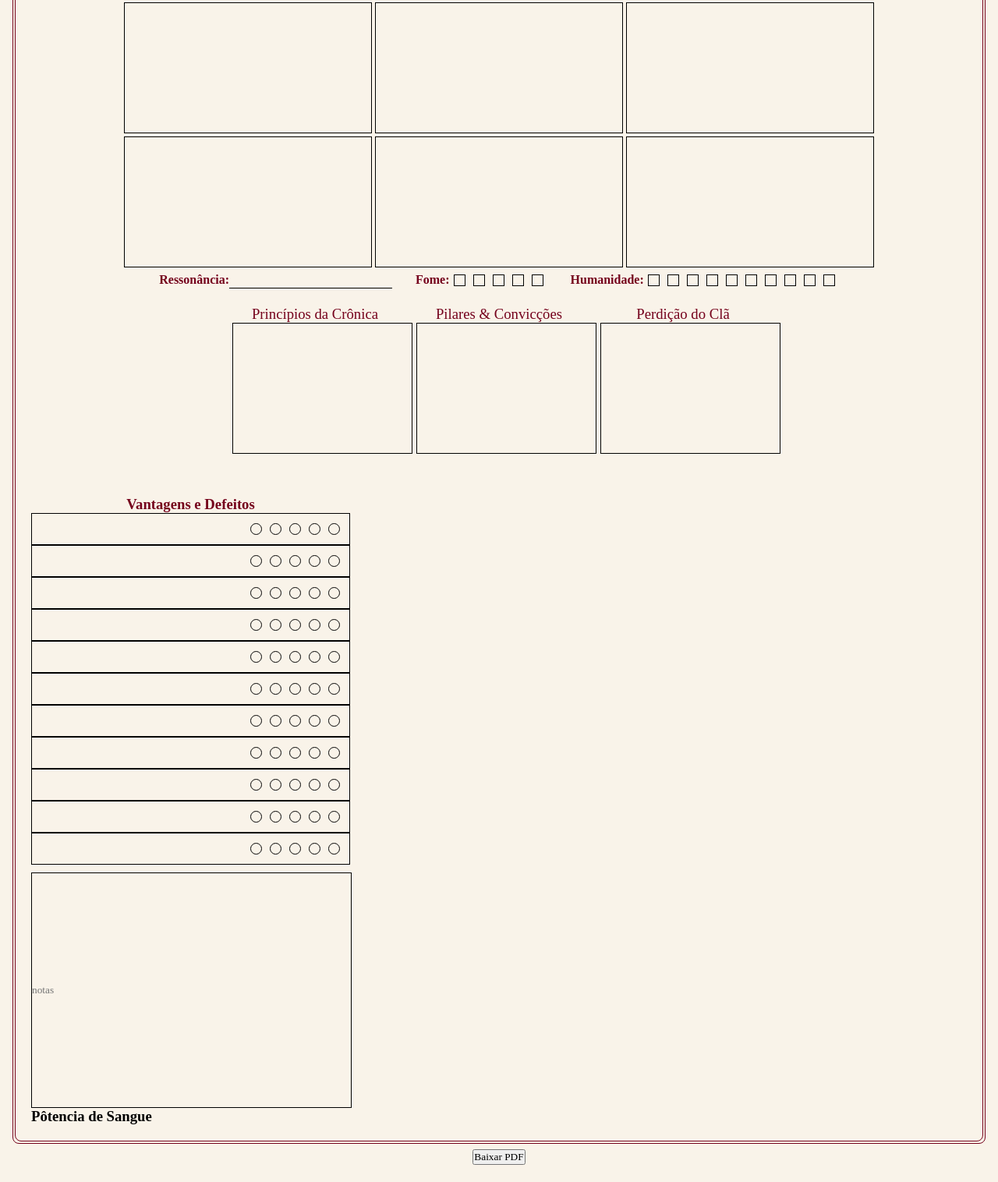
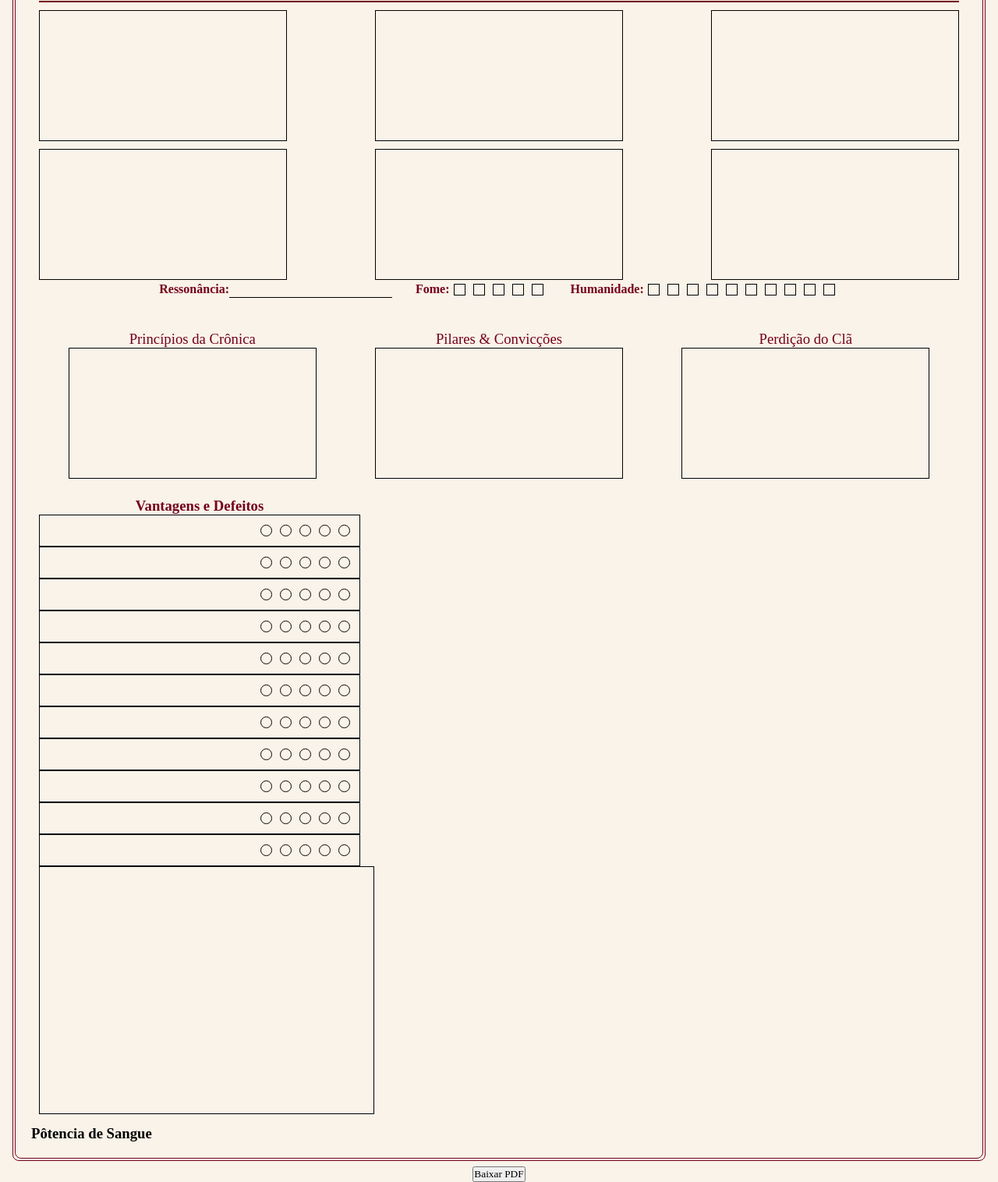
Before and after one commit to R4PTOR-C/Ficha_rpg, a plain HTML site: page index.html in a window 1280 px wide. Shown: the part 1068-2584 px from the top of the page at 78% size. Before the commit the page ends 2562 px from the top, so only its background shows below. Drawn offline with nearby package versions, Linux system fonts and the light colour scheme.

Commit message:
mais responsivo

```diff
--- a/index.html
+++ b/index.html
@@ -1154,11 +1154,11 @@
                         </li>
                     </ul>
 
-                    <div class="notas"></div>
+                    <div>
+                        <textarea class="nota"></textarea>
+                    </div>
                 </div>
-                <div class="nota">
-                    <input type="text" placeholder="notas">
-                </div>
+
             </div>
             <div class="direita">
                 <div class="potencia_de_sangue">
--- a/style.css
+++ b/style.css
@@ -152,12 +152,20 @@ Avaliando se à nescessidade de uma Criação de uma classe geral para todas as
 
 
 
-.disciplinas{
+.disciplinas {
     text-align: center;
+    margin: 0 auto; /* Centraliza a seção */
+    max-width: 100%; /* Garante que não ultrapasse a largura da tela */
+    padding: 10px; /* Espaçamento interno */
+    box-sizing: border-box; /* Inclui padding e borda no cálculo da largura */
 }
 
-.descricao_dis{
+.descricao_dis {
     padding-top: 10px;
+    display: flex;
+    flex-wrap: wrap; /* Permite que as caixas se ajustem automaticamente */
+    justify-content: space-between; /* Espaça as caixas uniformemente */
+    gap: 10px; /* Espaçamento entre as caixas */
 }
 
 .logo {
@@ -207,9 +215,19 @@ Avaliando se à nescessidade de uma Criação de uma classe geral para todas as
 
 .descricao_superior {
     display: flex;
-    gap: 23px;
-    justify-content: center;
-    padding-bottom: 50px;
+    flex-wrap: wrap; /* Permite que os itens se ajustem automaticamente */
+    justify-content: center; /* Centraliza os itens */
+    gap: 20px; /* Espaçamento entre os itens */
+    padding: 10px; /* Espaçamento interno */
+    max-width: 100%; /* Garante que os itens não ultrapassem a largura */
+    box-sizing: border-box; /* Inclui padding no cálculo da largura */
+}
+
+.descricao_superior div {
+    flex: 1 1 calc(33.33% - 20px); /* Cada item ocupa aproximadamente 1/3 da largura */
+    max-width: calc(33.33% - 20px); /* Define a largura máxima */
+    box-sizing: border-box; /* Inclui padding e borda no cálculo */
+    text-align: center; /* Centraliza o texto */
 }
 
 .descricao_superior h3{
@@ -369,18 +387,30 @@ display: flex;
 }
 
 .nota{
-    padding-top: 10px;
-}
-.nota input[type="text"]{
-    border: 1px solid #000;
+    padding: 8px; /* Espaçamento interno */
+    border: 1px solid #000; /* Borda */
+    font-size: 16px; /* Tamanho do texto */
+    line-height: 1.5; /* Altura da linha */
+    background: transparent; /* Fundo invisível */
+    outline: none; /* Remove contorno ao focar */
+    resize: none; /* Impede redimensionamento manual */
+    transition: border-color 0.3s ease;
     width: 100%;
     height: 300px;
 }
 
+
 .esquerda {
-    width: 100%; /* Largura padrão, ocupa todo o espaço disponível */
-    max-width: 409px; /* Limita a largura máxima */
+    margin: 0 auto; /* Centraliza horizontalmente */
+    max-width: 100%; /* Garante que não ultrapasse a largura da tela */
+    padding: 10px; /* Espaçamento interno */
+    box-sizing: border-box; /* Inclui padding e borda no cálculo da largura */
+    display: flex; /* Define layout flexível */
+    flex-wrap: wrap; /* Permite que os itens quebrem linha, se necessário */
+    gap: 10px; /* Espaçamento entre os itens */
+    justify-content: flex-start; /* Alinha os itens à esquerda */
 }
+
 
 /* Responsividade */
 @media screen and (max-width: 1200px) {
@@ -464,16 +494,32 @@ display: flex;
     label {
         margin-bottom: 5px; /* Espaçamento entre o label e os inputs */
     }
+    .descricao_dis {
+        justify-content: flex-start; /* Alinha ao início no mobile */
+    }
     .input-caixa {
-        max-width: 100%; /* Ajusta a largura para telas menores */
-        font-size: 14px; /* Texto menor */
+        flex: 1 1 100%; /* Cada caixa ocupa 100% da largura */
+        max-width: 100%; /* Garante que não ultrapasse a tela */
     }
     .detalhes_aprofundados{
         padding: 10px;
 
     }
     .esquerda {
-        max-width: 100%; /* Largura total no mobile */
+        flex-wrap: wrap; /* Garante que os itens quebrem linha */
+    }
+    .esquerda .item {
+        flex: 1 1 100%; /* Cada item ocupa 100% da largura */
+        max-width: 100%; /* Garante que não ultrapasse a tela */
+    }
+
+    .descricao_superior {
+        flex-direction: column; /* Empilha os itens verticalmente */
+        gap: 15px; /* Reduz o espaçamento entre os itens */
+    }
+    .descricao_superior div {
+        flex: 1 1 100%; /* Cada item ocupa 100% da largura */
+        max-width: 100%; /* Garante que não ultrapasse a tela */
     }
 
 }
```
